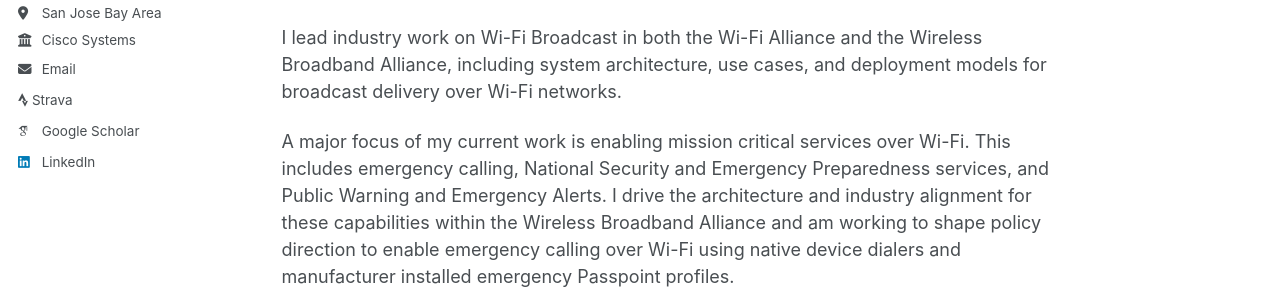
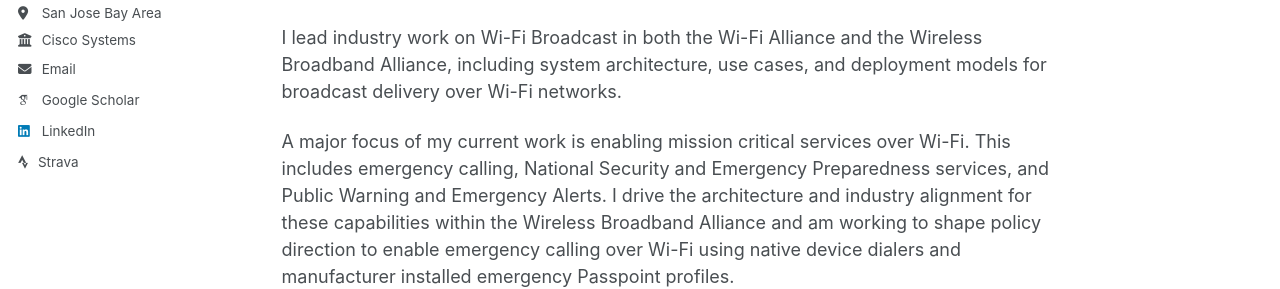
Before and after one commit to srigundavelli/srigundavelli.github.io, a Jekyll site: the page built from _pages/about.md, in a window 1280 px wide. Shown: the part 353-642 px from the top of the page. Built offline with Jekyll 4.4.1, drawn with Linux system fonts in a browser that asks for light colours; some web fonts are replaced; a script that is not in the unit is left out.

Commit message:
Update author-profile.html

```diff
--- a/_includes/author-profile.html
+++ b/_includes/author-profile.html
@@ -37,13 +37,8 @@
         <li><a href="mailto:{{ author.email }}"><i class="fas fa-fw fa-envelope icon-pad-right" aria-hidden="true"></i>{{ site.data.ui-text[site.locale].email_label | default: "Email" }}</a></li>
       {% endif %}
 
-{% if author.strava %}
-<li>
-  <a href="{{ author.strava }}" rel="nofollow noopener noreferrer">
-    <i class="fab fa-strava" aria-hidden="true"></i> Strava
-  </a>
-</li>
-{% endif %}
+
+
 
 
       <!-- Font Awesome and Academicons icons / Academic websites -->
@@ -138,6 +133,17 @@
       {% if author.linkedin %}
         <li><a href="https://www.linkedin.com/in/{{ author.linkedin }}"><i class="fab fa-fw fa-linkedin icon-pad-right" aria-hidden="true"></i>LinkedIn</a></li>
       {% endif %}
+
+   {% if author.strava %}
+        <li>
+          <a href="{{ author.strava }}" rel="nofollow noopener noreferrer">
+          <i class="fab fa-strava" aria-hidden="true" style="margin-right:6px;"></i> Strava
+          </a>
+        </li>
+      {% endif %}
+
+
+
       {% if author.mastodon %}
         <li><a href="{{ author.mastodon }}"><i class="fab fa-fw fa-mastodon icon-pad-right" aria-hidden="true"></i>Mastodon</a></li>
       {% endif %}
```
